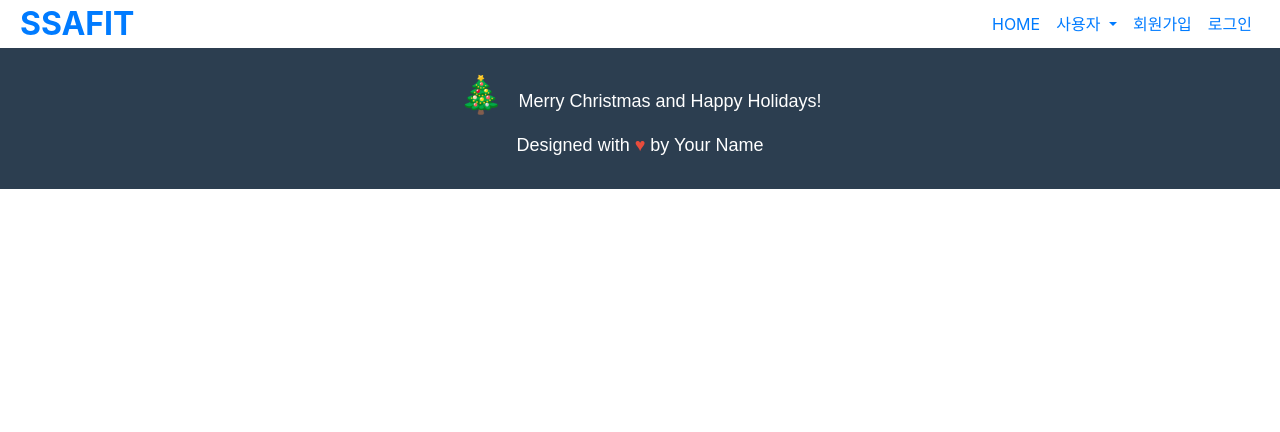
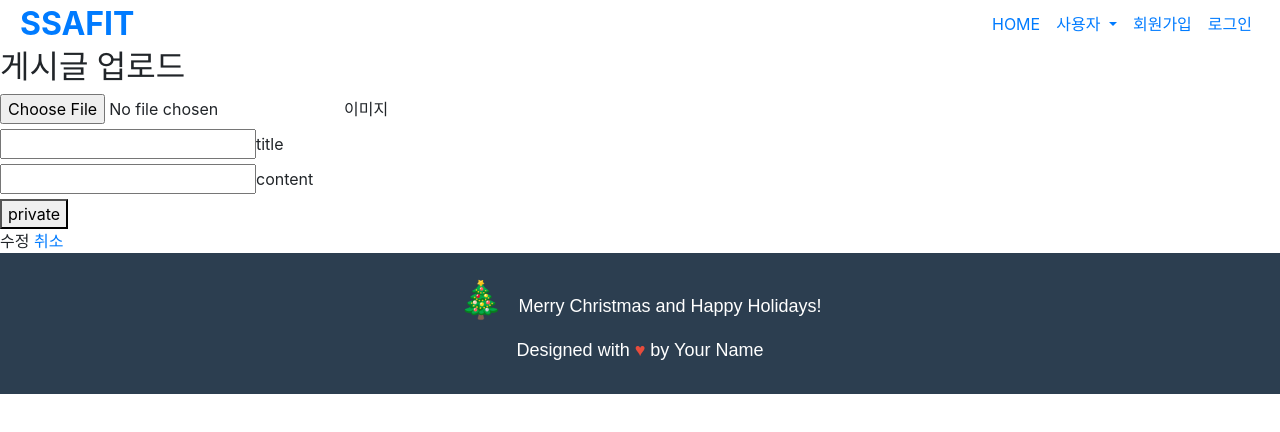
Before and after one commit to diarlee/ssafy1FinalPJT_Locker, a Vue app in the folder SSAFIT_VUEPJT/: page /article/modify/1 in a window 1280 px wide. Shown: the top 432 px of the page. Built offline with nearby package versions, Linux system fonts and the light colour scheme.

Commit message:
article 관련 뷰 기능 모두 구현

```diff
--- a/SSAFIT_VUEPJT/src/components/article/articleDetail.vue
+++ b/SSAFIT_VUEPJT/src/components/article/articleDetail.vue
@@ -1,5 +1,42 @@
-<template></template>
+<template>
+    <div class="articleDetail-container">
+        <div class="check">{{ articleStore.article.checked }}</div>
+        <div class="title">{{ articleStore.article.title }}</div>
+        <div class="writer">{{ articleStore.article.writer }}</div>
+        <div class="date">{{ articleStore.article.regDate }}</div>
+        <div class="image">{{ articleStore.article.image }}</div>
+        <div class="content">{{ articleStore.article.content }}</div>
+        <button @click="changeStatus">{{ articleStore.article.public }}</button>
+        <button class="heart" @click="clickHeart">하트 {{ articleStore.article.liked }}</button>
+        <RouterLink :to="{name: 'articleUpdate', params: {articleId: route.params.articleId}}">수정</RouterLink>
+    </div>
+</template>
 
-<script setup></script>
+<script setup>
+import { RouterView, RouterLink } from "vue-router";
+import { useRoute, useRouter } from "vue-router";
+import { useArticleStore } from "@/stores/article";
+import { useUsersStore } from "@/stores/users";
+import { onMounted } from "vue";
+import axios from "axios";
+
+const articleStore = useArticleStore();
+const userStore = useUsersStore();
+
+const route = useRoute();
+const router = useRouter();
+
+const changeStatus = function () {
+    articleStore.updatePublic(route.params.articleId)
+}
+
+const clickHeart = function () {
+    articleStore.updateHeart(route.params.articleId, userStore.loginId.value)
+}
+
+onMounted(() => {
+  articleStore.getArticle(route.params.articleId);
+});
+</script>
 
 <style scoped></style>
--- a/SSAFIT_VUEPJT/src/components/article/articleUpdate.vue
+++ b/SSAFIT_VUEPJT/src/components/article/articleUpdate.vue
@@ -1,5 +1,71 @@
-<template></template>
+<template>
+    <div class="articleCreate-container">
+    <div class="articleCreate-box">
+      <h2>게시글 업로드</h2>
+      <form>
+        <div class="input-box">
+          <input type="file" @change="appendImage" />
+          <label for="">이미지</label>
+        </div>
+        <div class="input-box">
+          <input type="text" name="" required="" v-model="title" />
+          <label>title</label>
+        </div>
+        <div class="input-box">
+          <input type="text" name="" required="" v-model="content" />
+          <label>content</label>
+        </div>
+        <div class="input-button">
+          <button @click="isPublic = !isPublic">
+            {{ getIsPublic }}
+          </button>
+        </div>
+        <a @click="updateArticle">
+          <span></span>
+          <span></span>
+          <span></span>
+          <span></span>
+          수정
+        </a>
+        <RouterLink :to="{name: 'articleDetail', params: {articleId: route.params.articleId}}">취소</RouterLink>
+      </form>
+    </div>
+  </div>
+</template>
 
-<script setup></script>
+<script setup>
+import { ref, computed } from "vue";
+import { useRoute, useRouter } from "vue-router";
+import { RouterView, RouterLink } from "vue-router";
+import { useUsersStore } from "@/stores/users";
+import { useArticleStore } from "@/stores/article";
+
+const userStore = useUsersStore();
+const articleStore = useArticleStore();
+
+const route = useRoute();
+
+const formData = new FormData();
+const userId = ref(userStore.loginId);
+const title = ref("");
+const content = ref("");
+const isPublic = ref(true);
+
+const appendImage = (e) => {
+  formData.append("uploadImage", e.target.files[0]);
+};
+
+const getIsPublic = computed(() => {
+  return isPublic.value == true ? "private" : "public";
+});
+
+const updateArticle = function () {
+  formData.append("userId", userId.value);
+  formData.append("title", title.value),
+  formData.append("content", content.value),
+  formData.append("isPublic", isPublic.value)
+  articleStore.updateArticle(route.params.articleId, formData);
+};
+</script>
 
 <style scoped></style>
--- a/SSAFIT_VUEPJT/src/stores/article.js
+++ b/SSAFIT_VUEPJT/src/stores/article.js
@@ -33,11 +33,11 @@ export const useArticleStore = defineStore("article", () => {
 
   // article 등록
   const createArticle = function (formData) {
-    console.log(formData);
+    // console.log(formData);
     axios({
       url: `${REST_ARTICLE_API}/write`,
       method: "POST",
-      headers: {'Content-Type': 'multipart/form-data'},
+      headers: { 'Content-Type': 'multipart/form-data' },
       data: formData,
     })
       .then(() => {
@@ -57,17 +57,46 @@ export const useArticleStore = defineStore("article", () => {
   };
 
   // article 수정
-  const updateArticle = function (article) {
+  const updateArticle = function (articleId, formData) {
     axios({
       url: `${REST_ARTICLE_API}/modify/${article.articleId}`,
       method: "PUT",
-      data: {},
+      headers: { 'Content-Type': 'multipart/form-data' },
+      data: formData
     })
       .then(() => {
         router.push({
           name: "articleDetail",
-          params: { article: article.articleId },
+          params: { articleId: articleId },
         });
+      })
+      .catch((err) => {
+        console.log(err);
+      });
+  };
+
+  // 공개상태 변경
+  const updatePublic = function (articleId) {
+    axios({
+      url: `${REST_ARTICLE_API}/public`,
+      method: "PUT",
+      data: {
+        articleId: articleId
+      }
+    })
+      .catch((err) => {
+        console.log(err);
+      });
+  };
+
+  // 좋아요 누르기
+  const updateHeart = function (articleId, userId) {
+  axios({
+    url: `${REST_ARTICLE_API}/like/${articleId}`,
+    method: "PUT",
+    data: {
+      userId: userId
+    }
   })
     .catch((err) => {
       console.log(err);
@@ -85,5 +114,7 @@ export const useArticleStore = defineStore("article", () => {
   article,
   getArticle,
   updateArticle,
+  updateHeart,
+  updatePublic
 };
 });
```
Also changed, not shown: SSAFIT_VUEPJT/src/components/comment/commentCreate.vue (added), SSAFIT_VUEPJT/src/components/comment/commentDetail.vue (added), SSAFIT_VUEPJT/src/components/comment/commentUpdate.vue (added), 1 other file (tests, documents, lock files or other folders). Lines whose indentation alone changed are shown as unchanged.
